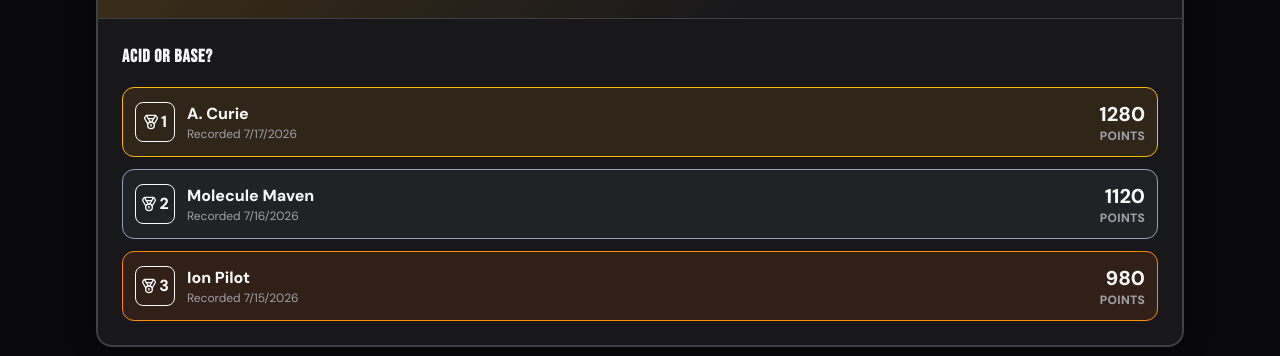
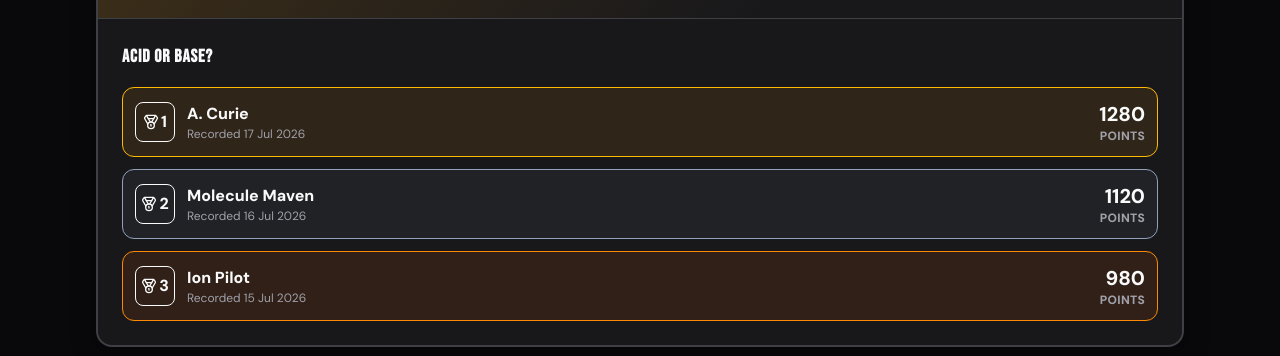
Before and after one commit to StellaSlad-Appian/chem-games, a Next.js app: page / in a window 1280 px wide. Shown: the part 1402-1758 px from the top of the page. Built offline with nearby package versions, Linux system fonts and the light colour scheme; no server answers.

Commit message:
Fix leaderboard hydration and settings modal layout

```diff
--- a/src/components/games/shared/GameSettingsModal.tsx
+++ b/src/components/games/shared/GameSettingsModal.tsx
@@ -58,7 +58,7 @@ export default function GameSettingsModal({
   if (!isOpen) return null;
 
   return (
-    <div className="fixed inset-0 z-50 flex items-center justify-center p-4 sm:p-6 select-none">
+    <div className="fixed inset-0 z-50 flex items-start justify-center overflow-y-auto p-4 sm:items-center sm:p-6 select-none">
 
       {/* Backdrop */}
       <div
@@ -67,16 +67,17 @@ export default function GameSettingsModal({
       />
 
       {/* Modal Shell */}
-      <div className="relative w-full max-w-lg rounded-3xl border-2 border-[var(--game-panel-border)] bg-[var(--game-panel)] shadow-2xl animate-in fade-in zoom-in-95 duration-200">
+      <div className="relative my-auto w-full max-w-lg max-h-[calc(100dvh-2rem)] overflow-y-auto rounded-3xl border-2 border-[var(--game-panel-border)] bg-[var(--game-panel)] shadow-2xl animate-in fade-in zoom-in-95 duration-200 sm:max-h-[calc(100dvh-3rem)]">
 
         {/* Header */}
-        <div className="flex items-center justify-between border-b border-[var(--game-panel-border)] bg-[var(--game-modal-header)] px-6 py-4">
+        <div className="sticky top-0 z-10 flex items-center justify-between border-b border-[var(--game-panel-border)] bg-[var(--game-modal-header)] px-6 py-4 backdrop-blur">
           <h2 className="flex items-center gap-2 text-xl font-black tracking-wide text-[var(--foreground)]">
             ⚙️ Game Settings
           </h2>
 
           <button
             onClick={onClose}
+            aria-label="Close settings"
             className="shrink-0 rounded-xl bg-[var(--game-modal-control)] p-2 text-[var(--muted)] transition-colors hover:brightness-90 hover:text-[var(--foreground)] active:scale-95"
           >
             <X className="h-5 w-5" strokeWidth={3} />
--- a/src/components/ui/PublicLeaderboard.tsx
+++ b/src/components/ui/PublicLeaderboard.tsx
@@ -16,5 +16,10 @@ export function PublicLeaderboard({ leaderboards }: PublicLeaderboardProps) {
 
 function LeaderboardRow({ entry }: { entry: { id: string; alias: string; score: number; timestamp: string; rank: number } }) {
   const accent = entry.rank === 1 ? 'border-amber-400 bg-amber-500/10' : entry.rank === 2 ? 'border-slate-400 bg-slate-500/10' : entry.rank === 3 ? 'border-orange-400 bg-orange-500/10' : 'border-[var(--border)] bg-[var(--surface-2)]';
-  return <li className={`flex items-center gap-3 rounded-xl border p-3 ${accent}`}><span className="flex h-10 w-10 shrink-0 items-center justify-center gap-0.5 rounded-lg border border-current font-black"><Medal className="h-4 w-4" aria-hidden="true" /><span className="sr-only">Rank </span>{entry.rank}</span><div className="min-w-0 flex-1"><p className="truncate font-black">{entry.alias}</p><p className="text-xs text-muted">Recorded {new Date(entry.timestamp).toLocaleDateString()}</p></div><div className="text-right"><p className="text-xl font-black">{entry.score}</p><p className="text-xs font-bold uppercase tracking-wide text-muted">Points</p></div></li>;
+  return <li className={`flex items-center gap-3 rounded-xl border p-3 ${accent}`}><span className="flex h-10 w-10 shrink-0 items-center justify-center gap-0.5 rounded-lg border border-current font-black"><Medal className="h-4 w-4" aria-hidden="true" /><span className="sr-only">Rank </span>{entry.rank}</span><div className="min-w-0 flex-1"><p className="truncate font-black">{entry.alias}</p><p className="text-xs text-muted">Recorded {formatLeaderboardDate(entry.timestamp)}</p></div><div className="text-right"><p className="text-xl font-black">{entry.score}</p><p className="text-xs font-bold uppercase tracking-wide text-muted">Points</p></div></li>;
 }
+
+function formatLeaderboardDate(timestamp: string) {
+  const [year, month, day] = timestamp.slice(0, 10).split('-');
+  return year && month && day ? `${day} ${['Jan', 'Feb', 'Mar', 'Apr', 'May', 'Jun', 'Jul', 'Aug', 'Sep', 'Oct', 'Nov', 'Dec'][Number(month) - 1]} ${year}` : timestamp;
+}
```
